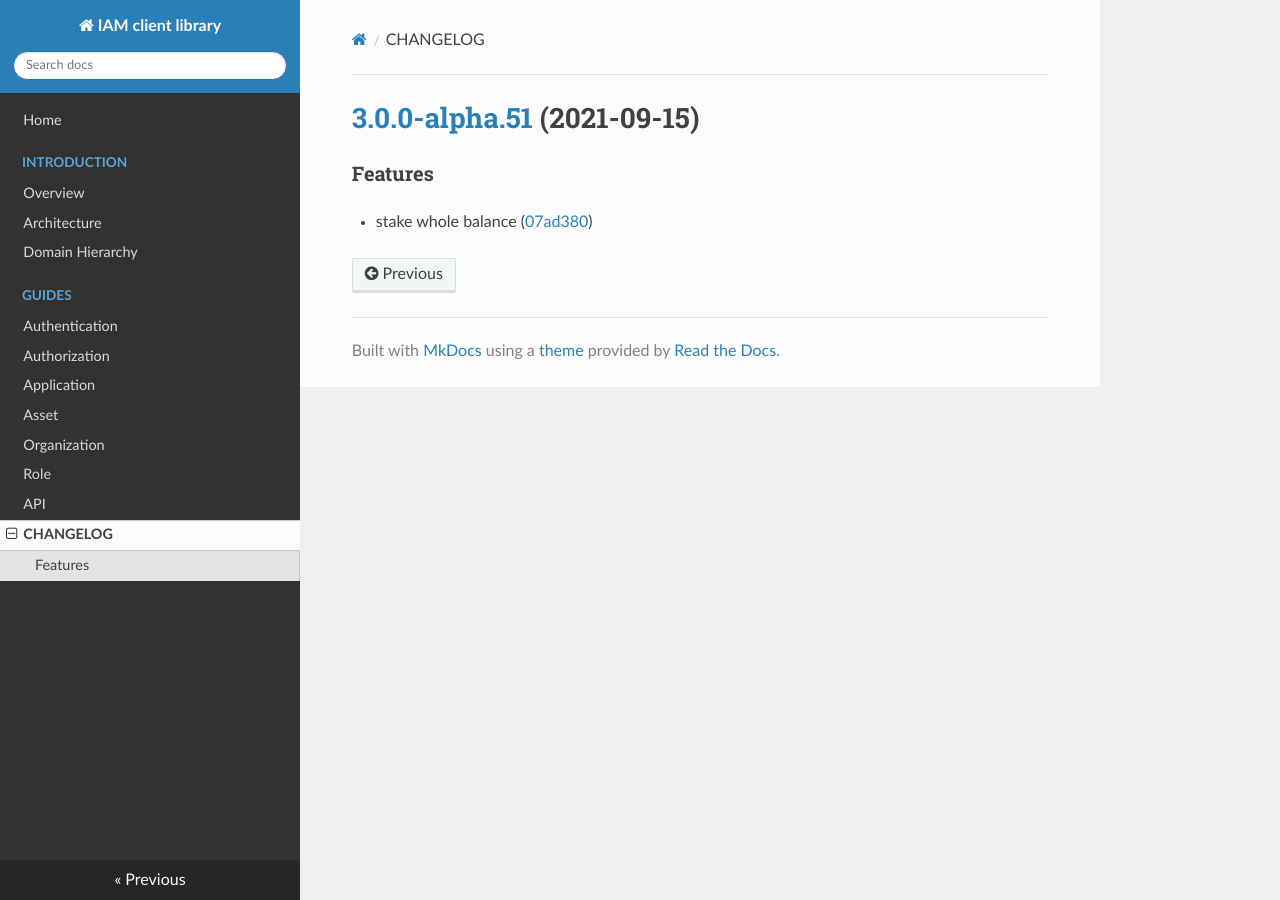
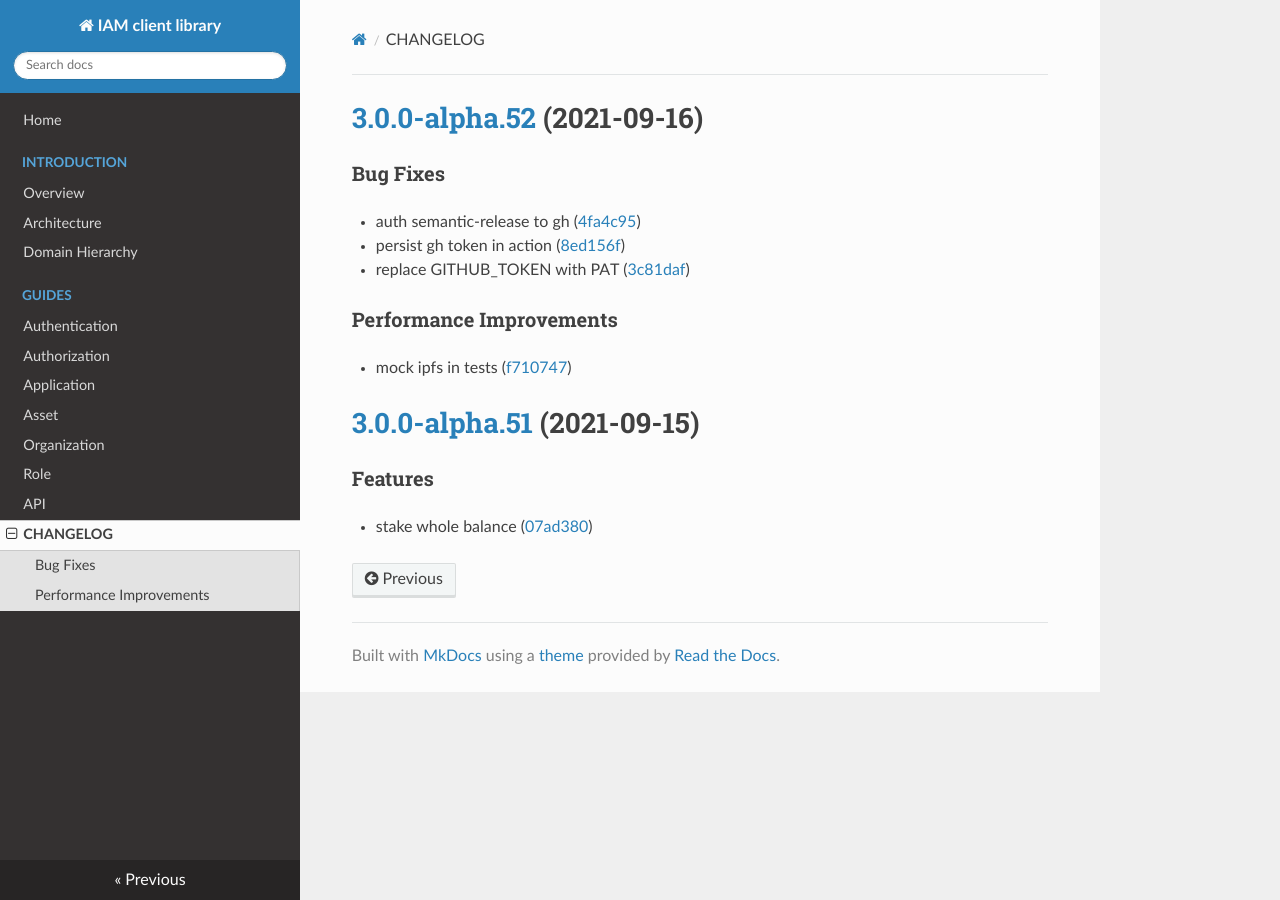
Before and after one commit to energywebfoundation/iam-client-lib, an MkDocs documentation site: the page built from docs/CHANGELOG.md, in a window 1280 px wide. Built offline with MkDocs 1.6.1, drawn with Linux system fonts in a browser that asks for light colours; nearby versions of some CDN libraries.

Commit message:
chore(release): 3.0.0-alpha.52 [skip ci]
# [3.0.0-alpha.52](https://github.com/energywebfoundation/iam-client-lib/compare/v3.0.0-alpha.51...v3.0.0-alpha.52) (2021-09-16)

### Bug Fixes

* auth semantic-release to gh ([4fa4c95](https://github.com/energywebfoundation/iam-client-lib/commit/4fa4c9503c030a2026ed932a33211681c9431d97))
* persist gh token in action ([8ed156f](https://github.com/energywebfoundation/iam-client-lib/commit/8ed156f6d139bb8e8d1d45a70ae353d2d15f3bff))
* replace GITHUB_TOKEN with PAT ([3c81daf](https://github.com/energywebfoundation/iam-client-lib/commit/3c81dafaa8efe6c64511cb92c57aa2f2a03f8af4))

### Performance Improvements

* mock ipfs in tests ([f710747](https://github.com/energywebfoundation/iam-client-lib/commit/f710747234e99ba3d3897e268ef908cee055aee4))

```diff
--- a/docs/CHANGELOG.md
+++ b/docs/CHANGELOG.md
@@ -1,3 +1,17 @@
+# [3.0.0-alpha.52](https://github.com/energywebfoundation/iam-client-lib/compare/v3.0.0-alpha.51...v3.0.0-alpha.52) (2021-09-16)
+
+
+### Bug Fixes
+
+* auth semantic-release to gh ([4fa4c95](https://github.com/energywebfoundation/iam-client-lib/commit/4fa4c9503c030a2026ed932a33211681c9431d97))
+* persist gh token in action ([8ed156f](https://github.com/energywebfoundation/iam-client-lib/commit/8ed156f6d139bb8e8d1d45a70ae353d2d15f3bff))
+* replace GITHUB_TOKEN with PAT ([3c81daf](https://github.com/energywebfoundation/iam-client-lib/commit/3c81dafaa8efe6c64511cb92c57aa2f2a03f8af4))
+
+
+### Performance Improvements
+
+* mock ipfs in tests ([f710747](https://github.com/energywebfoundation/iam-client-lib/commit/f710747234e99ba3d3897e268ef908cee055aee4))
+
 # [3.0.0-alpha.51](https://github.com/energywebfoundation/iam-client-lib/compare/v3.0.0-alpha.50...v3.0.0-alpha.51) (2021-09-15)
 
 
```
